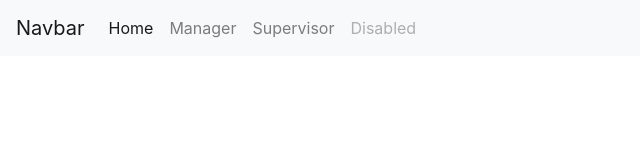
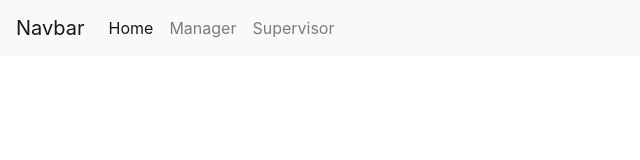
Before and after one commit to ElPat0/bamazonHwk, a website: page index.html in a window 1280 px wide. Shown: the full height of the page, 0-640 px from the left. Drawn offline with nearby package versions, Linux system fonts and the light colour scheme; files that its build step writes are made by us from their sources.

Commit message:
minor changes

```diff
--- a/index.html
+++ b/index.html
@@ -30,9 +30,7 @@
                 <li class="nav-item">
                   <a class="nav-link" href="./supervisor-view">Supervisor</a>
                 </li>
-                <li class="nav-item">
-                  <a class="nav-link disabled" href="#" tabindex="-1" aria-disabled="true">Disabled</a>
-                </li>
+
               </ul>
             </div>
           </nav>
```
Also changed, not shown: add-product.html (+1 -3 lines), supervisor-view.html (+1 -3 lines).
